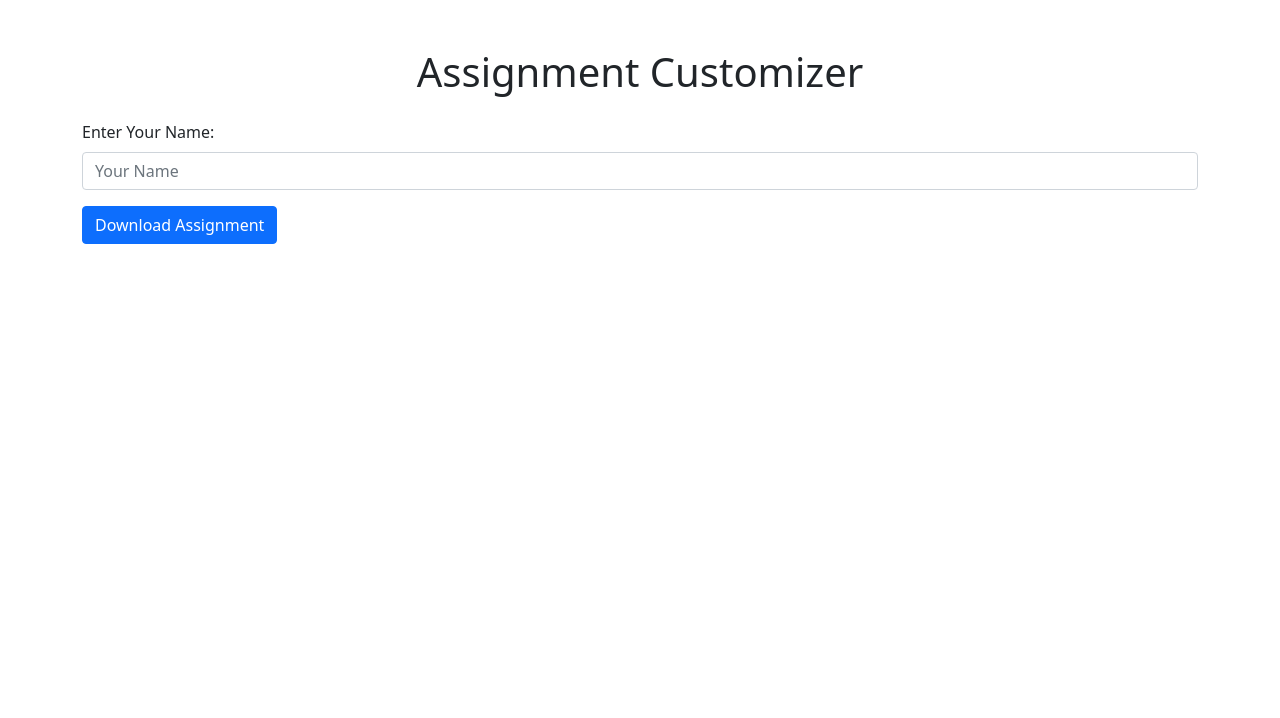
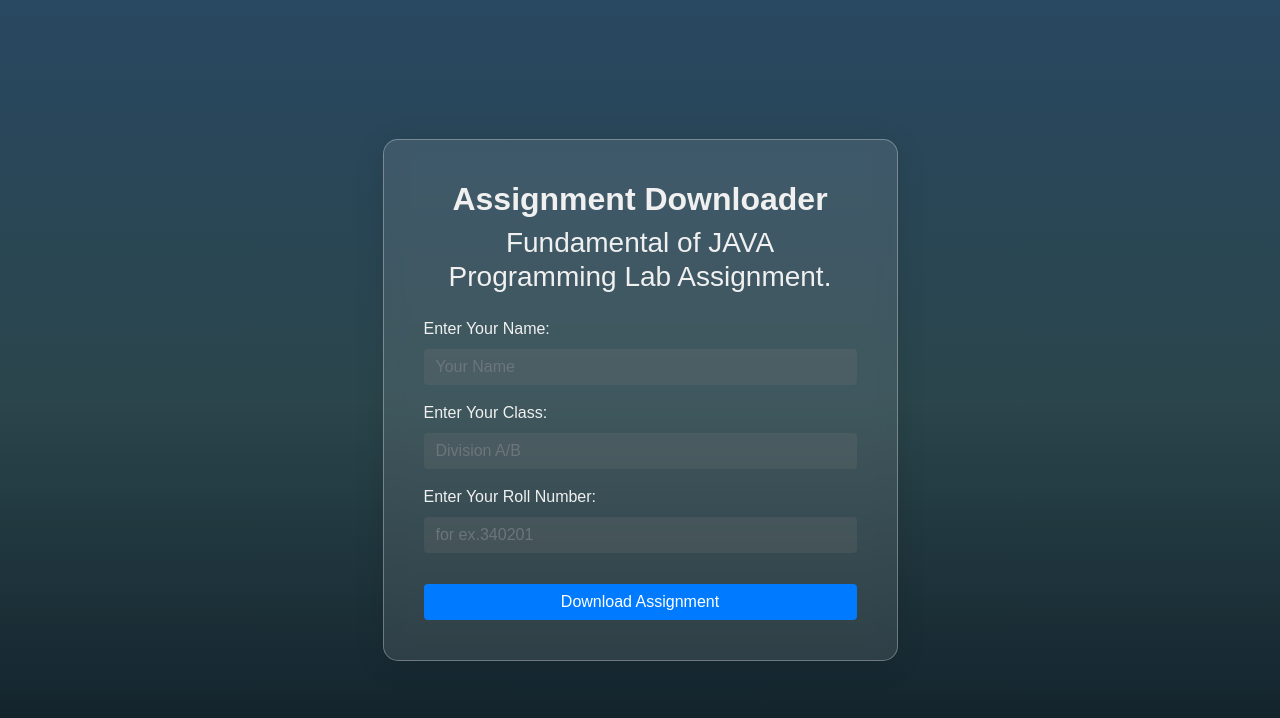
Before and after one commit to CyberHunter8857/Suppliers, a plain HTML site: page templates/index.html in a window 1280 px wide. Drawn offline with nearby package versions, Linux system fonts and the light colour scheme.

Commit message:
added assignment

```diff
--- a/templates/index.html
+++ b/templates/index.html
@@ -1,20 +1,129 @@
 <!DOCTYPE html>
 <html lang="en">
   <head>
-    <meta charset="UTF-8">
-    <meta name="viewport" content="width=device-width, initial-scale=1.0">
-    <title>Assignment Customizer</title>
-    <link rel="stylesheet" href="https://cdnjs.cloudflare.com/ajax/libs/twitter-bootstrap/5.1.3/css/bootstrap.min.css">
+    <meta charset="UTF-8" />
+    <meta name="viewport" content="width=device-width, initial-scale=1.0" />
+    <title>Assignment Downloader</title>
+    <link
+      rel="stylesheet"
+      href="https://cdnjs.cloudflare.com/ajax/libs/twitter-bootstrap/5.1.3/css/bootstrap.min.css"
+    />
+    <style>
+      body {
+        background: hsla(205, 46%, 10%, 1);
+
+        background: linear-gradient(
+          90deg,
+          hsla(205, 46%, 10%, 1) 0%,
+          hsla(191, 28%, 23%, 1) 50%,
+          hsla(207, 41%, 27%, 1) 100%
+        );
+
+        background: -moz-linear-gradient(
+          90deg,
+          hsla(205, 46%, 10%, 1) 0%,
+          hsla(191, 28%, 23%, 1) 50%,
+          hsla(207, 41%, 27%, 1) 100%
+        );
+
+        background: -webkit-linear-gradient(
+          90deg,
+          hsla(205, 46%, 10%, 1) 0%,
+          hsla(191, 28%, 23%, 1) 50%,
+          hsla(207, 41%, 27%, 1) 100%
+        );
+
+        filter: progid: DXImageTransform.Microsoft.gradient( startColorstr="#0E1C26", endColorstr="#2A454B", GradientType=1 );
+        color: #f0f0f0;
+        height: 100vh;
+        display: flex;
+        justify-content: center;
+        align-items: center;
+        font-family: Arial, sans-serif;
+      }
+      .glass-container {
+        max-width: 515px;
+        background: rgba(255, 255, 255, 0.1);
+        border-radius: 15px;
+        padding: 40px;
+        box-shadow: 0 4px 30px rgba(0, 0, 0, 0.1);
+        backdrop-filter: blur(10px);
+        -webkit-backdrop-filter: blur(10px);
+        border: 1px solid rgba(255, 255, 255, 0.3);
+      }
+      .form-label {
+        color: #f0f0f0;
+      }
+      .form-control {
+        background-color: rgb(120 120 120 / 20%);
+        border: none;
+        color: white;
+      }
+      .form-control:focus {
+        background-color: rgba(255, 255, 255, 0.2);
+        color: white;
+        box-shadow: none;
+      }
+      .btn-primary {
+        margin-top: 15px;
+        background-color: #007bff;
+        border: none;
+      }
+      .btn-primary:hover {
+        background-color: #0056b3;
+      }
+      @media screen and (max-width: 560px) {
+        .glass-container{
+            width: 320px;
+        }
+      }
+    </style>
   </head>
   <body>
-    <div class="container mt-5">
-        <h1 class="text-center">Assignment Customizer</h1>
+    <div class="glass-container">
+      <h2 class="text-center"><b>Assignment Downloader</b></h2>
+      <h3 class="text-center">
+        Fundamental of JAVA Programming Lab Assignment.
+      </h3>
       <form action="/generate" method="POST" class="mt-4">
         <div class="mb-3">
           <label for="studentName" class="form-label">Enter Your Name:</label>
-                <input type="text" class="form-control" id="studentName" name="student_name" placeholder="Your Name" required>
+          <input
+            type="text"
+            class="form-control"
+            id="studentName"
+            name="student_name"
+            placeholder="Your Name"
+            required
+          />
         </div>
-            <button type="submit" class="btn btn-primary">Download Assignment</button>
+        <div class="mb-3">
+          <label for="className" class="form-label">Enter Your Class:</label>
+          <input
+            type="text"
+            class="form-control"
+            id="className"
+            name="class_name"
+            placeholder="Division A/B"
+            required
+          />
+        </div>
+        <div class="mb-3">
+          <label for="rollNumber" class="form-label"
+            >Enter Your Roll Number:</label
+          >
+          <input
+            type="text"
+            class="form-control"
+            id="rollNumber"
+            name="roll_number"
+            placeholder="for ex.340201"
+            required
+          />
+        </div>
+        <button type="submit" class="btn btn-primary w-100">
+          Download Assignment
+        </button>
       </form>
     </div>
   </body>
```
Also changed, not shown: 2 other files. Lines whose indentation alone changed are shown as unchanged.
